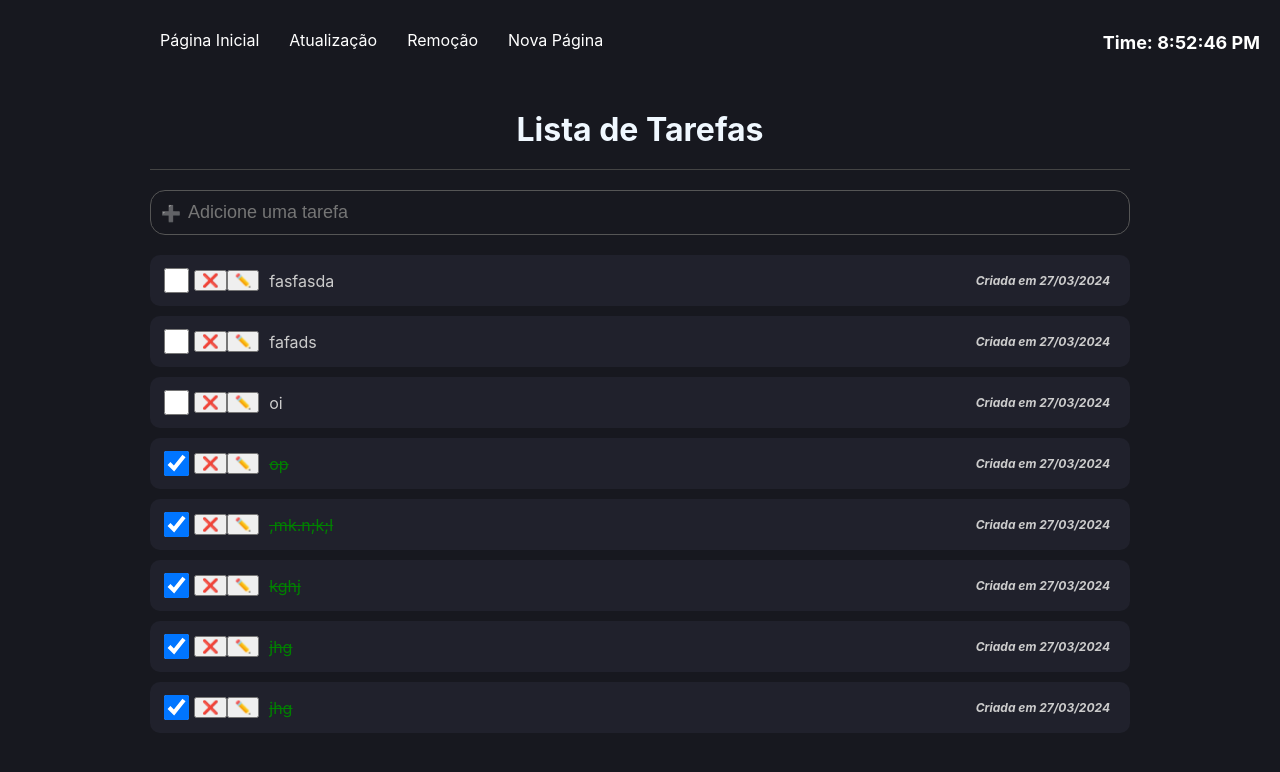
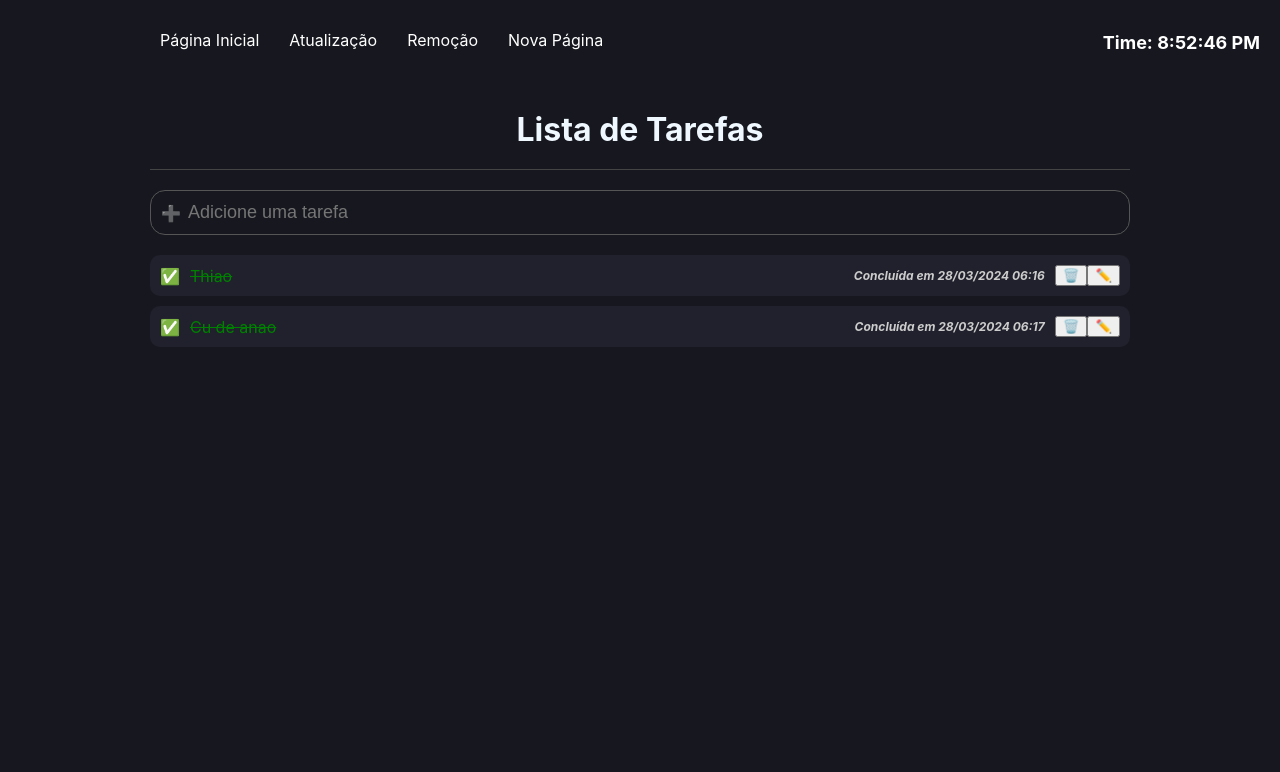
Before and after one commit to souzalusca/lista-tarefas-react, a React (Create React App) app: page / in a window 1280 px wide. Shown: the top 772 px of the page. Built offline with nearby package versions, Linux system fonts and the light colour scheme; data requests are answered from the project's data file.

Commit message:
criando butoes e tempo na app.tsx e na list item

```diff
--- a/mock/db.json
+++ b/mock/db.json
@@ -1,59 +1,17 @@
 {
   "tarefas": [
     {
-      "id": "161b",
-      "nomedaTarefa": "fasfasda",
-      "estaCompleta": false,
-      "createdAt": "2024-03-27T20:40:31.819Z",
-      "updatedAt": ""
+      "id": "f44e",
+      "nomedaTarefa": "Thiao",
+      "estaCompleta": true,
+      "createdAt": "2024-03-28T06:16:52.160Z",
+      "updatedAt": "2024-03-28T06:16:56.840Z"
     },
     {
-      "id": "b582",
-      "nomedaTarefa": "fafads",
-      "estaCompleta": false,
-      "createdAt": "2024-03-27T21:46:41.618Z",
-      "updatedAt": ""
-    },
-    {
-      "id": "7e83",
-      "nomedaTarefa": "oi",
-      "estaCompleta": false,
-      "createdAt": "2024-03-27T21:48:20.709Z",
-      "updatedAt": ""
-    },
-    {
-      "id": "2946",
-      "nomedaTarefa": "op",
+      "id": "73cc",
+      "nomedaTarefa": "Cu de anao",
       "estaCompleta": true,
-      "createdAt": "2024-03-27T21:48:41.069Z",
-      "updatedAt": ""
-    },
-    {
-      "id": "464d",
-      "nomedaTarefa": ",mk.n;k;l",
-      "estaCompleta": true,
-      "createdAt": "2024-03-27T21:48:49.204Z",
-      "updatedAt": ""
-    },
-    {
-      "id": "1c47",
-      "nomedaTarefa": "kghj",
-      "estaCompleta": true,
-      "createdAt": "2024-03-27T21:48:59.982Z",
-      "updatedAt": ""
-    },
-    {
-      "id": "e620",
-      "nomedaTarefa": "jhg",
-      "estaCompleta": true,
-      "createdAt": "2024-03-27T21:49:00.102Z",
-      "updatedAt": ""
-    },
-    {
-      "id": "6f88",
-      "nomedaTarefa": "jhg",
-      "estaCompleta": true,
-      "createdAt": "2024-03-27T21:49:00.454Z",
+      "createdAt": "2024-03-28T06:17:30.184Z",
       "updatedAt": ""
     }
   ]
--- a/src/App.tsx
+++ b/src/App.tsx
@@ -1,4 +1,4 @@
-import React, { useState, useEffect } from 'react';
+import React, { useState, useEffect, useCallback } from 'react';
 import * as C from './App.styles';
 import { Item, TarefasServices } from './services/api/tarefas/TarefasServices';
 import { ListItem } from './components/ListItem';
@@ -30,69 +30,97 @@ const App = () => {
   };
 
   useEffect(() => {
-    fetchData(); // Chama a função fetchData assim que o componente for montado
-  }, []); // O segundo argumento vazio indica que useEffect deve ser executado apenas uma vez, quando o componente é montado
+    fetchData();
+  }, []);
 
+  const handleAdd = async (taskName: string) => {
+    try {
+      const newTaskData = {
+        nomedaTarefa: taskName,
+        estaCompleta: false,
+        createdAt: new Date().toISOString(),
+        updatedAt: '',
+      };
 
-  const handleAdd = (taskName: string) => {
-    return new Promise((resolve, reject) => {
-      setList(prevList => {
-        const newId = prevList.length + 1;
-        const newItem: Item = {
-          id: newId,
-          nomedaTarefa: taskName,
-          estaCompleta: false,
-          createdAt: new Date().toISOString(),
-          updatedAt: '' // Pode ser inicializada com uma string vazia
-        };
+      // Cria a nova tarefa no servidor
+      const result = await TarefasServices.create(newTaskData);
 
-        TarefasServices.create({
-          nomedaTarefa: taskName,
-          estaCompleta: false,
-          createdAt: new Date().toISOString(),
-          updatedAt: '',
-        }).then(() => {
-          resolve(newItem); // Resolve a promessa com o novo item adicionado
-        }).catch(error => {
-          reject(error); // Rejeita a promessa se ocorrer um erro
-        });
+      if (result instanceof ApiException) {
+        alert(result.message);
+        console.error('Erro ao criar tarefa:', result.message);
+        return;
+      }
 
-        return [...prevList, newItem];
-      });
-    });
+      // Atualiza o estado da lista com a nova tarefa (incluindo o ID atribuído pelo servidor)
+      setList(prevList => [...prevList, result]);
+    } catch (error) {
+      console.error('Erro ao criar tarefa:', error);
+    }
   };
 
-  const handleRemoveTask = (id: number) => {
-    return new Promise((resolve, reject) => {
-      const newList = list.filter(item => item.id !== id);
-      setList(newList);
+  const handleRemoveTask = useCallback((id: number) => {
+    TarefasServices.deleteById(id)
+      .then((result) => {
+        if (result instanceof ApiException) {
+          alert(result.message);
+          console.error('Erro ao apagar tarefa:', result.message);
+        } else {
+          setList(list => list.filter(item => item.id !== id));
+          console.log('Tarefa apagada com sucesso!');
+        }
+      });
+  }, []);
 
-      // Resolvendo a promessa com o ID do item removido
-      resolve(id);
+  const handleUpdateTask = (id: number, name: string) => {
 
-      // Não há necessidade de tratamento de erro aqui, já que a operação de filtragem é síncrona e não propensa a erros.
-    });
+    // Cria um objeto temporário com o novo nome da tarefa e a data de atualização
+    const updatedTaskData: Partial<Item> = {
+      nomedaTarefa: name,
+      updatedAt: new Date().toISOString()  // Atualiza a data de atualização para o momento atual
+    };
+
+    // Encontra a tarefa na lista
+    const taskToUpdate = list.find(item => item.id === id);
+    if (!taskToUpdate) {
+      console.error('Tarefa não encontrada para atualização');
+      return;
+    }
+
+    // Mescla os dados da tarefa existente com o novo nome da tarefa e a data de atualização
+    const updatedTask: Item = { ...taskToUpdate, ...updatedTaskData };
+
+    // Chama o serviço para atualizar a tarefa pelo ID
+    TarefasServices.updateById(id, updatedTask)
+      .then(result => {
+        if (result instanceof ApiException) {
+          alert(result.message);
+          console.error('Erro ao atualizar tarefa:', result.message);
+        } else {
+          // Atualiza localmente a lista de tarefas com os novos dados da tarefa
+          setList(list => {
+            const updatedList = list.map(item =>
+              item.id === id ? updatedTask : item
+            );
+            return updatedList;
+          });
+          console.log('Tarefa atualizada com sucesso!');
+        }
+      })
+      .catch(error => {
+        console.error('Erro ao atualizar tarefa:', error);
+      });
   };
 
 
-  const handleUpdateTask = (id: number, name: string) => {
-    const newList = list.map(item => {
-      if (item.id === id) {
-        return { ...item, nomedaTarefa: name, updatedAt: new Date().toISOString() };
-      }
-      return item;
-    });
-    setList(newList);
-  };
+
+
 
   const handleToggleDone = (id: number, done: boolean) => {
     const tarefaToUpdate = list.find(item => item.id === id);
     if (!tarefaToUpdate) return;
 
-    // Alterna o estado de 'estaCompleta'
     const updatedDoneState = !tarefaToUpdate.estaCompleta;
 
-    // Atualiza a tarefa no banco de dados
     TarefasServices.updateById(id, {
       ...tarefaToUpdate,
       estaCompleta: updatedDoneState,
@@ -115,8 +143,7 @@ const App = () => {
       });
   };
 
-
-     return (
+  return (
     <C.Container>
       <C.Area>
         <Tempo />
--- a/src/components/ListItem/index.tsx
+++ b/src/components/ListItem/index.tsx
@@ -1,22 +1,21 @@
 import * as C from './styles';
 import { Item } from '../../services/api/tarefas/TarefasServices';
 import { format } from 'date-fns';
+import React, { useState } from 'react';
 
 type Props = {
-    item : Item
+    item: Item;
     onToggleDone: (id: number, done: boolean) => void; // Função para lidar com a alteração do estado done
     onRemoveTask: (id: number) => void; // Função para lidar com a remoção de um item
     onUpdateTask: (id: number, name: string) => void; // Função para lidar com a atualização de um item
 }
 
 export const ListItem = ({ item, onToggleDone, onRemoveTask, onUpdateTask }: Props) => {
+    const [completed, setCompleted] = useState(item.estaCompleta);
+
     const handleCheckBoxChange = (e: React.ChangeEvent<HTMLInputElement>) => {
         const newValue = e.target.checked;
         onToggleDone(item.id, newValue);
-    }
-
-    const handleRemoveTask = (e: React.MouseEvent<HTMLButtonElement>) => {
-        onRemoveTask(item.id);
     }
 
     const handleUpdateTask = () => {
@@ -25,8 +24,15 @@ export const ListItem = ({ item, onToggleDone, onRemoveTask, onUpdateTask }: Pro
             onUpdateTask(item.id, newValue);
     }
 
+    const toggleCompleted = () => {
+        setCompleted(!completed);
+        onToggleDone(item.id, !completed);
+    }
+
     const renderDate = () => {
-        if (item.updatedAt) {
+        if (completed) {
+            return `Concluída em ${format(new Date(item.updatedAt || item.createdAt), 'dd/MM/yyyy HH:mm')}`;
+        } else if (item.updatedAt) {
             return `Atualizada em ${format(new Date(item.updatedAt), 'dd/MM/yyyy')}`;
         } else {
             return `Criada em ${format(new Date(item.createdAt), 'dd/MM/yyyy')}`;
@@ -34,16 +40,19 @@ export const ListItem = ({ item, onToggleDone, onRemoveTask, onUpdateTask }: Pro
     };
 
     return (
-        <C.Container done={item.estaCompleta}>
-            <input
-                type="checkbox"
-                checked={item.estaCompleta}
-                onChange={handleCheckBoxChange}
-            />
-            <button onClick={handleRemoveTask}>❌</button>
+        <C.Container done={completed}>
+            {/* Utilização do switch para renderizar o emoji correto */}
+            <span role="img" aria-label={completed ? "Concluída" : "Não concluída"} onClick={toggleCompleted}>
+                {completed ? '✅' : '❌'}
+            </span>
+            {/* Renderiza o nome da tarefa com cor condicional */}
+            <label style={{ color: completed ? 'green' : 'red' }}>{item.nomedaTarefa}</label>
+            {/* Renderiza a data */}
+            <span className="date">{renderDate()}</span>
+            {/* Botão para remover a tarefa */}
+            <button onClick={() => onRemoveTask(item.id)}>🗑️</button>
+            {/* Botão para atualizar a tarefa */}
             <button onClick={handleUpdateTask}>✏️</button>
-            <label>{ item.nomedaTarefa }</label>
-            <span className="date">{renderDate()}</span>
         </C.Container>
     );
 }
```
